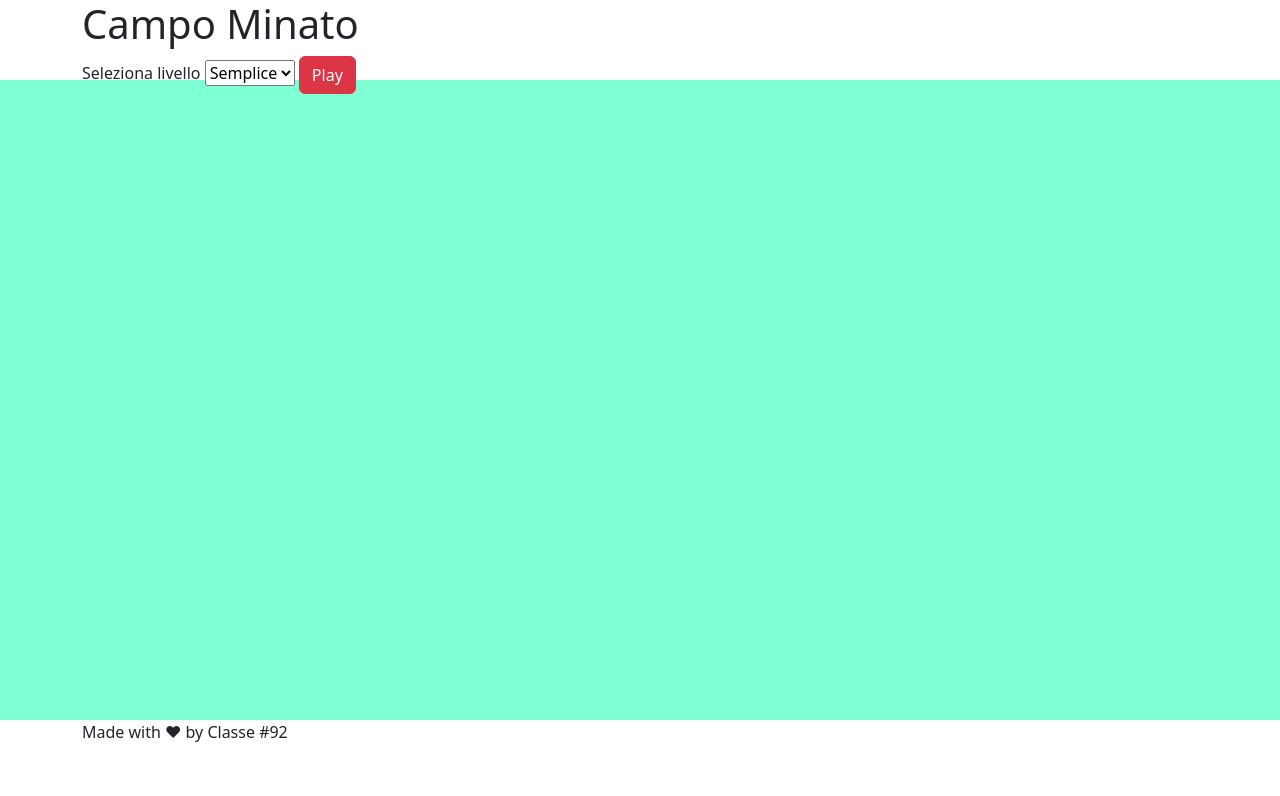
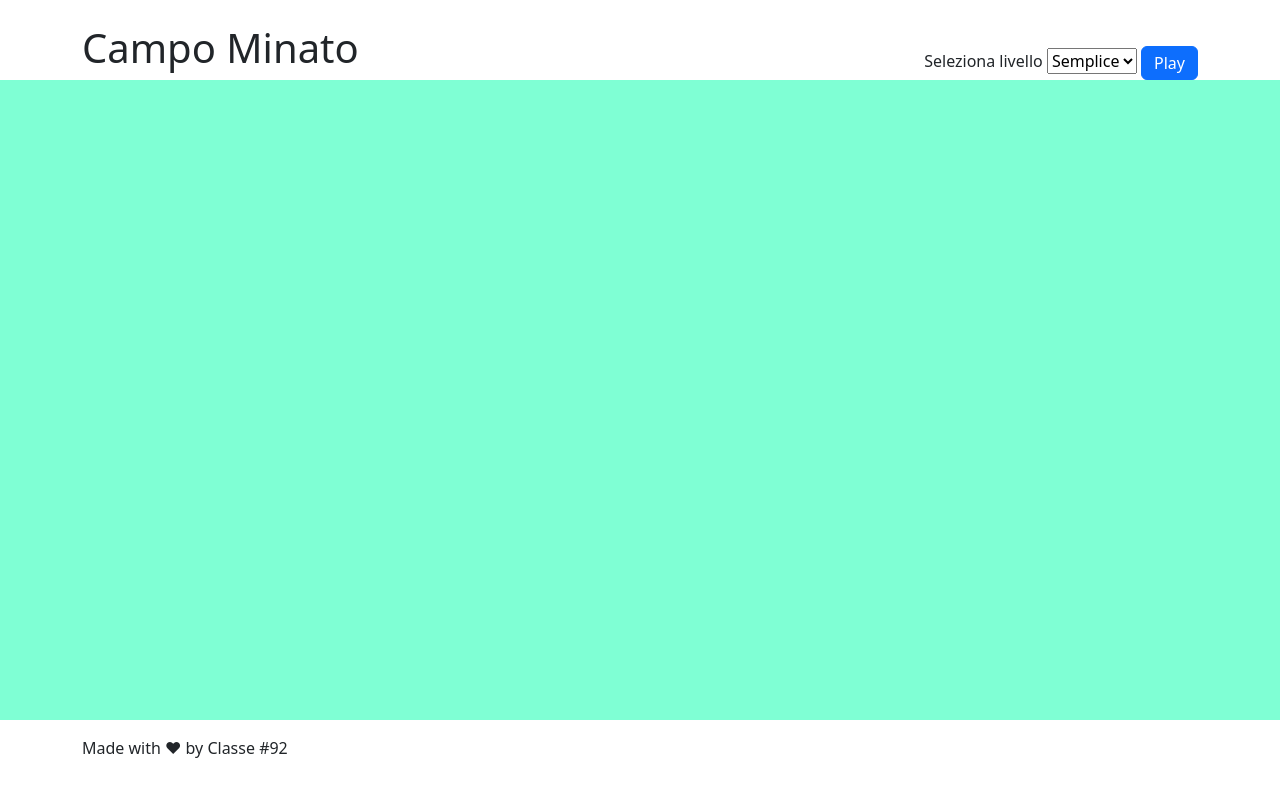
Before and after one commit to MLibralato91/js-campominato-grid, a plain HTML site: page index.html in a window 1280 px wide. Drawn offline with nearby package versions, Linux system fonts and the light colour scheme.

Commit message:
add other classes in html

```diff
--- a/index.html
+++ b/index.html
@@ -13,8 +13,8 @@
 
 <body>
     <div class="wrapper">
-        <header>
-            <div class="container">
+        <header class="d-flex align-content-center align-items-end">
+            <div class="container d-flex justify-content-between  align-content-center align-items-end">
                 <h1>Campo Minato</h1>
                 <form id="levelForm">
                     <div>
@@ -24,7 +24,7 @@
                             <option value="normal">Normale</option>
                             <option value="hard">Difficile</option>
                         </select>
-                        <button type="submit" class="btn btn-danger">Play</button>
+                        <button type="submit" class="btn btn-primary py-1">Play</button>
                     </div>
                 </form>
             </div>
@@ -37,7 +37,7 @@
             </div>
         </main>
         <footer>
-            <div class="container">
+            <div class="container py-3">
                 Made with &hearts; by Classe #92
             </div>
         </footer>
```
